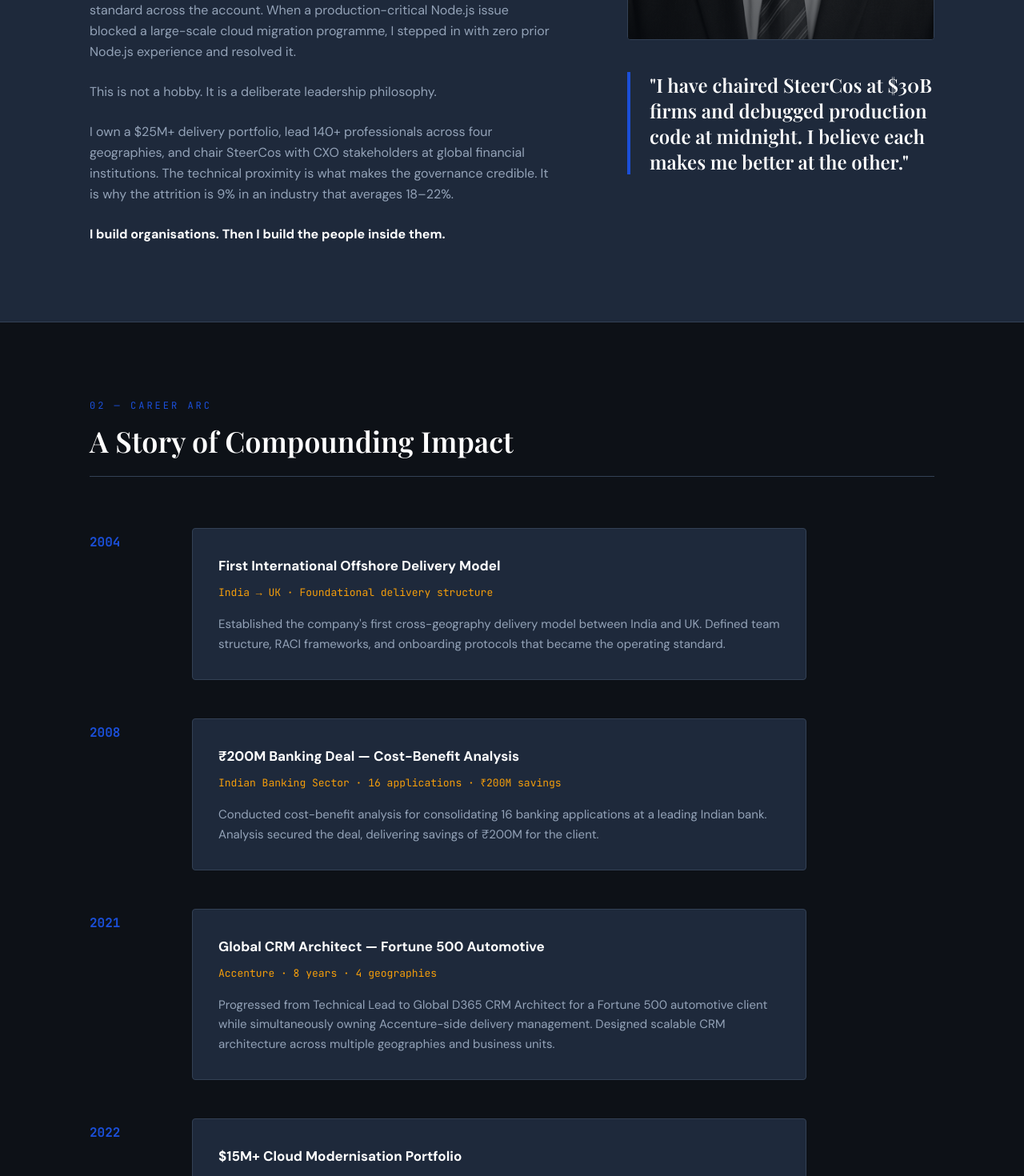
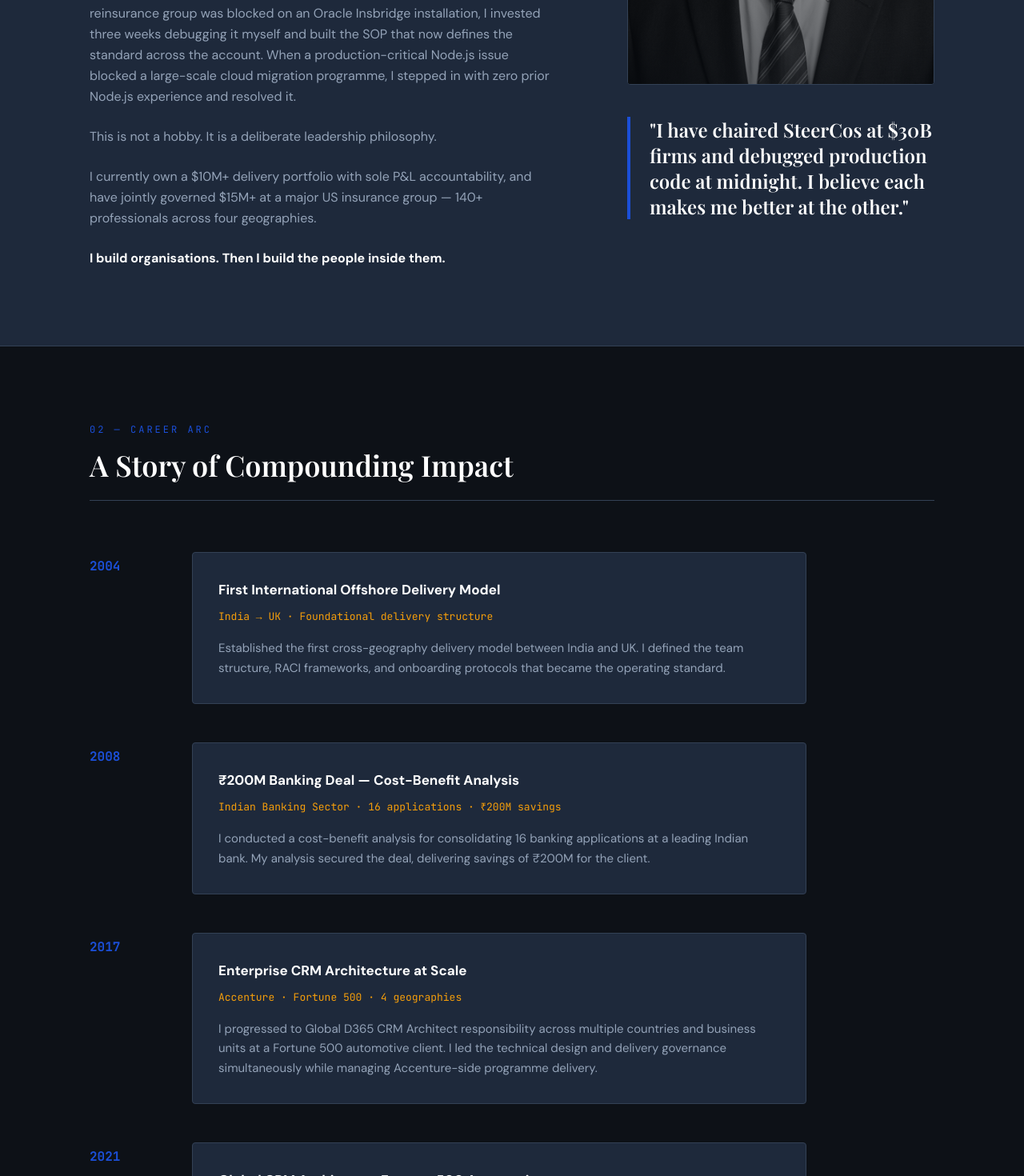
Before and after one commit to sunofdelhi/PortfolioWebsite, a React (Vite) app: page / in a window 1280 px wide. Shown: the part 1330-2800 px from the top of the page at 80% size. Built offline with nearby package versions, Linux system fonts and the light colour scheme; a web font is replaced by a local one.

Commit message:
Refactor: Comprehensive first-person voice update and content refinements across all sections

```diff
--- a/src/components/sections/Contact.jsx
+++ b/src/components/sections/Contact.jsx
@@ -22,13 +22,13 @@ const Contact = () => {
 
           <div className="text-[15px] text-muted leading-relaxed space-y-6 max-w-2xl mx-auto mb-12">
             <p>
-              The right organisations know what they are looking for. If that is a delivery leader who builds from zero, governs at $25M+ scale, and stays close to the technical layer — let's talk.
+              I&apos;m drawn to hard delivery problems — the ones where the answer isn&apos;t obvious and the stakes are real. If you&apos;re building something at that level, I&apos;d like to hear about it.
             </p>
             <p>
-              Open to conversations with organisations building delivery capability, shaping transformation programmes, or seeking leadership at the intersection of delivery governance and AI enablement.
+              The conversations I find most interesting are about delivery at scale, AI enablement in engineering teams, and building organisations from zero. Reach out if any of that overlaps with what you&apos;re working on.
             </p>
             <p>
-              Based in Greater Noida, India. Open to relocation for the right role.
+              Based in Greater Noida, India. Open to the right conversation anywhere.
             </p>
           </div>
 
--- a/src/components/sections/Hero.jsx
+++ b/src/components/sections/Hero.jsx
@@ -63,7 +63,7 @@ const Hero = () => {
           </h1>
 
           <p className="font-body text-lg md:text-xl text-muted max-w-2xl leading-relaxed mb-12">
-            Senior Delivery Director · 23 years in enterprise IT · Currently leading $25M+ portfolios at Coforge across US insurance and reinsurance accounts.
+            Senior Delivery Director · 23 years in enterprise IT · Currently leading $25M+ portfolios at Coforge across US insurance and reinsurance accounts. I&apos;m drawn to hard delivery problems — the ones where the answer isn&apos;t obvious and the stakes are real. If you&apos;re building something at that level, I&apos;d like to hear about it.
           </p>
 
           <div className="flex flex-wrap gap-4 mb-16">
@@ -78,7 +78,7 @@ const Hero = () => {
 
         {/* Stats Grid */}
         <div className="grid grid-cols-2 md:grid-cols-4 gap-4 mt-8">
-          <AnimatedStat end={25} prefix="$" suffix="M+" label="Portfolio Managed" delay={0.15} />
+          <AnimatedStat end={25} prefix="$" suffix="M+" label="Career Portfolio Led" delay={0.15} />
           <AnimatedStat end={23} label="Years in IT Services" delay={0.30} />
           <AnimatedStat end={140} suffix="+" label="Professionals Led" delay={0.45} />
           <div className="bg-[#0A1628] border border-border p-6 rounded text-center flex flex-col justify-center">
--- a/src/components/sections/Impact.jsx
+++ b/src/components/sections/Impact.jsx
@@ -4,22 +4,22 @@ const impactCards = [
   {
     stat: '0 → 120+',
     title: 'Greenfield Account Build in 18 Months',
-    body: 'Built a complete delivery organisation from zero at a $30B+ global reinsurance group — from first hire to 120+ professionals with full P&L accountability. Expansion roadmap approved to 150+ by Sep 2026.'
+    body: 'I built this delivery organisation from zero at a $30B+ global reinsurance group — from first hire to 120+ professionals with full P&L accountability. Expansion roadmap approved to 150+ by Sep 2026.'
   },
   {
     stat: '24% → 28%',
     title: 'Gross Margin Improvement — $10M+ Portfolio',
-    body: 'Improved gross margin by 4 percentage points on a $10M+ fixed-price portfolio through cost leakage prevention, rate-card optimisation, and pyramid mix realignment. Margin discipline treated as a people and process decision, not just a financial one.'
+    body: 'I improved gross margin by 4 percentage points on a $10M+ fixed-price portfolio through cost leakage prevention, rate-card optimisation, and pyramid mix realignment. Margin discipline treated as a people and process decision, not just a financial one.'
   },
   {
     stat: '9%',
     title: 'Industry-Low Attrition — Sustained Over 2 Years',
-    body: 'Sustained 9% team attrition across 140+ professionals over two years against an industry average of 18–22%. Achieved through structured mentoring, leadership pipeline development, and bench readiness programs — not perks.'
+    body: 'I sustained 9% team attrition across 140+ professionals over two years against an industry average of 18–22%. Achieved through structured mentoring, leadership pipeline development, and bench readiness programs — not perks.'
   },
   {
     stat: '30–35',
     title: 'Enterprise Applications Modernised — Azure at Scale',
-    body: 'Led Azure cloud modernisation for 30–35 enterprise applications at a major US insurance group, including Data Lake implementation. Governed 120–140 resources across US onshore and India offshore delivery with full SteerCo and QBR accountability.'
+    body: 'I led Azure cloud modernisation for 30–35 enterprise applications at a major US insurance group, including Data Lake implementation. I governed 120–140 resources across US onshore and India offshore delivery with full SteerCo and QBR accountability.'
   }
 ];
 
@@ -71,10 +71,10 @@ const Impact = () => {
           </h4>
           <div className="text-[15px] space-y-6 max-w-4xl">
             <p className="text-muted leading-relaxed">
-              <strong className="text-white font-semibold">Oracle Insbridge — Global Reinsurance Account:</strong> When a senior developer was blocked on installing the Oracle Insbridge Rating Engine across all environments, stepped in directly. Three weeks of systematic debugging. Successful installation achieved. SOP written and now used as the standard reference across the account.
+              <strong className="text-white font-semibold">Oracle Insbridge — Global Reinsurance Account:</strong> When a senior developer on my team was blocked on installing the Oracle Insbridge Rating Engine across all environments, I stepped in directly. Three weeks of systematic debugging. Successful installation achieved. SOP written and now used as the standard reference across the account.
             </p>
             <p className="text-muted leading-relaxed">
-              <strong className="text-white font-semibold">Node.js — US Insurance Cloud Migration:</strong> With zero prior Node.js experience, resolved a production-critical cloud migration issue through first-principles debugging. The developer was unblocked. The delivery milestone held.
+              <strong className="text-white font-semibold">Node.js — US Insurance Cloud Migration:</strong> With zero prior Node.js experience, I resolved a production-critical cloud migration issue through first-principles debugging. The developer was unblocked. The delivery milestone held.
             </p>
           </div>
         </motion.div>
--- a/src/components/sections/Paradox.jsx
+++ b/src/components/sections/Paradox.jsx
@@ -33,7 +33,7 @@ const Paradox = () => {
                 This is not a hobby. It is a deliberate leadership philosophy.
               </p>
               <p>
-                I own a $25M+ delivery portfolio, lead 140+ professionals across four geographies, and chair SteerCos with CXO stakeholders at global financial institutions. The technical proximity is what makes the governance credible. It is why the attrition is 9% in an industry that averages 18–22%.
+                I currently own a $10M+ delivery portfolio with sole P&L accountability, and have jointly governed $15M+ at a major US insurance group — 140+ professionals across four geographies.
               </p>
               <p className="font-semibold text-white">
                 I build organisations. Then I build the people inside them.
@@ -61,7 +61,7 @@ const Paradox = () => {
 
             <blockquote className="pl-6 border-l-4 border-cobalt">
               <p className="font-headline text-xl md:text-2xl text-white leading-snug">
-                "I have chaired SteerCos at $30B firms and debugged production code at midnight. I believe each makes me better at the other."
+                &quot;I have chaired SteerCos at $30B firms and debugged production code at midnight. I believe each makes me better at the other.&quot;
               </p>
             </blockquote>
           </motion.div>
--- a/src/components/sections/Timeline.jsx
+++ b/src/components/sections/Timeline.jsx
@@ -5,31 +5,37 @@ const arcItems = [
     year: '2004',
     title: 'First International Offshore Delivery Model',
     metric: 'India → UK · Foundational delivery structure',
-    body: 'Established the company\'s first cross-geography delivery model between India and UK. Defined team structure, RACI frameworks, and onboarding protocols that became the operating standard.'
+    body: 'Established the first cross-geography delivery model between India and UK. I defined the team structure, RACI frameworks, and onboarding protocols that became the operating standard.'
   },
   {
     year: '2008',
     title: '₹200M Banking Deal — Cost-Benefit Analysis',
     metric: 'Indian Banking Sector · 16 applications · ₹200M savings',
-    body: 'Conducted cost-benefit analysis for consolidating 16 banking applications at a leading Indian bank. Analysis secured the deal, delivering savings of ₹200M for the client.'
+    body: 'I conducted a cost-benefit analysis for consolidating 16 banking applications at a leading Indian bank. My analysis secured the deal, delivering savings of ₹200M for the client.'
+  },
+  {
+    year: '2017',
+    title: 'Enterprise CRM Architecture at Scale',
+    metric: 'Accenture · Fortune 500 · 4 geographies',
+    body: 'I progressed to Global D365 CRM Architect responsibility across multiple countries and business units at a Fortune 500 automotive client. I led the technical design and delivery governance simultaneously while managing Accenture-side programme delivery.'
   },
   {
     year: '2021',
     title: 'Global CRM Architect — Fortune 500 Automotive',
     metric: 'Accenture · 8 years · 4 geographies',
-    body: 'Progressed from Technical Lead to Global D365 CRM Architect for a Fortune 500 automotive client while simultaneously owning Accenture-side delivery management. Designed scalable CRM architecture across multiple geographies and business units.'
+    body: 'I progressed from Technical Lead to Global D365 CRM Architect for a Fortune 500 automotive client while simultaneously owning Accenture-side delivery management. I designed a scalable CRM architecture across multiple geographies and business units.'
   },
   {
     year: '2022',
     title: '$15M+ Cloud Modernisation Portfolio',
     metric: 'US Insurance · 120–140 resources · 30–35 applications',
-    body: 'Jointly governed $15M+ delivery portfolio at a major US insurance group. Led Azure cloud modernisation for 30–35 enterprise applications including Data Lake implementation. Chaired SteerCo and QBR forums with CXO leadership.'
+    body: 'I jointly governed $15M+ delivery portfolio at a major US insurance group. I led the Azure cloud modernisation for 30–35 enterprise applications including Data Lake implementation. I chaired SteerCo and QBR forums with CXO leadership.'
   },
   {
     year: '2024',
     title: 'Greenfield to $10M — Built from Zero',
     metric: '$30B+ Global Reinsurance Group · 0 → 120+ professionals',
-    body: 'Built the account from zero resources to 120+ professionals in under 18 months. Owns $10M+ fixed-price portfolio. Improved gross margin from 24% to 28%. Expansion roadmap approved to 150+ by Sep 2026.'
+    body: 'I built the account from zero resources to 120+ professionals in under 18 months. I own the $10M+ fixed-price portfolio. I improved the gross margin from 24% to 28%. Expansion roadmap approved to 150+ by Sep 2026.'
   }
 ];
 
```
